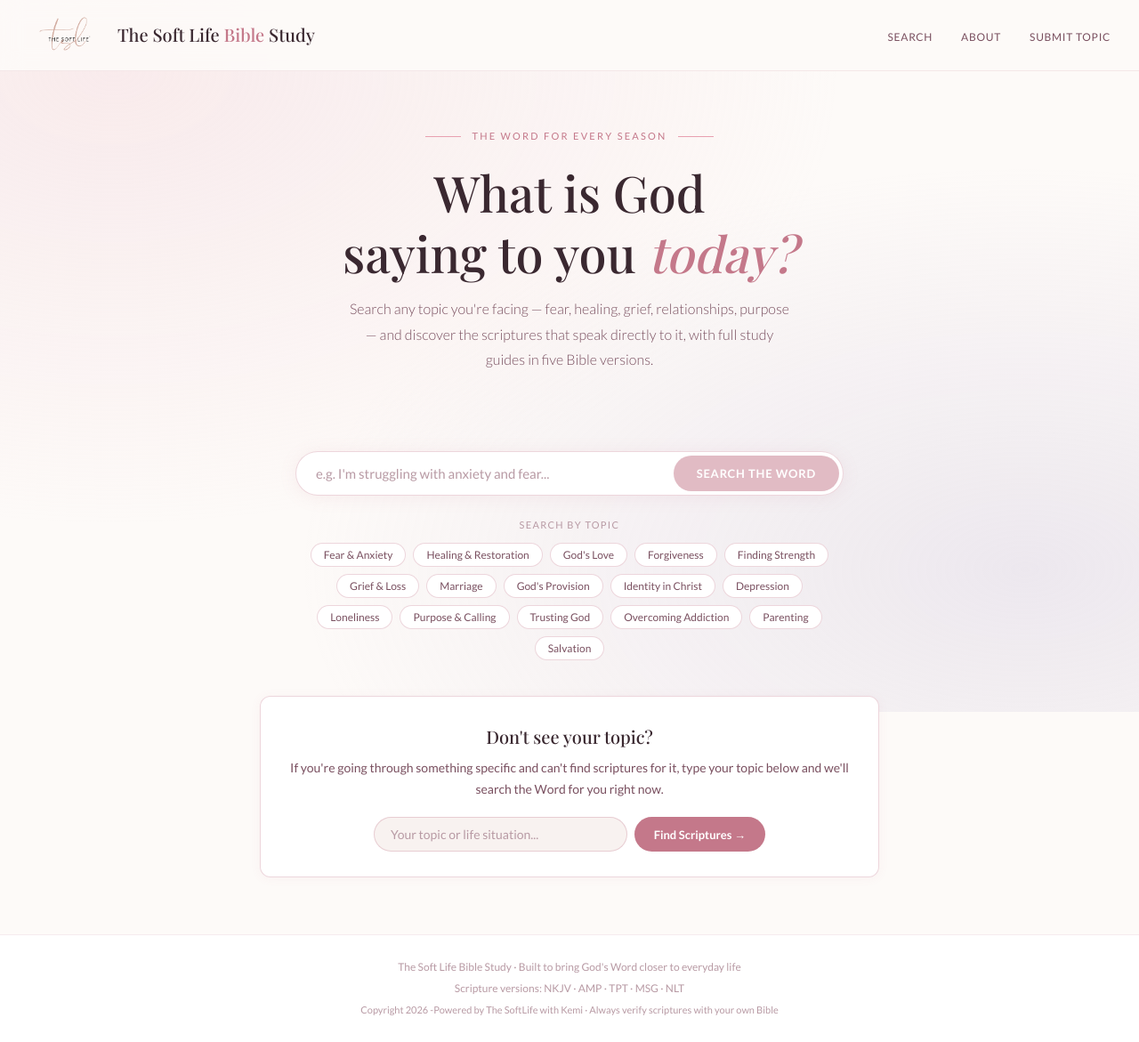
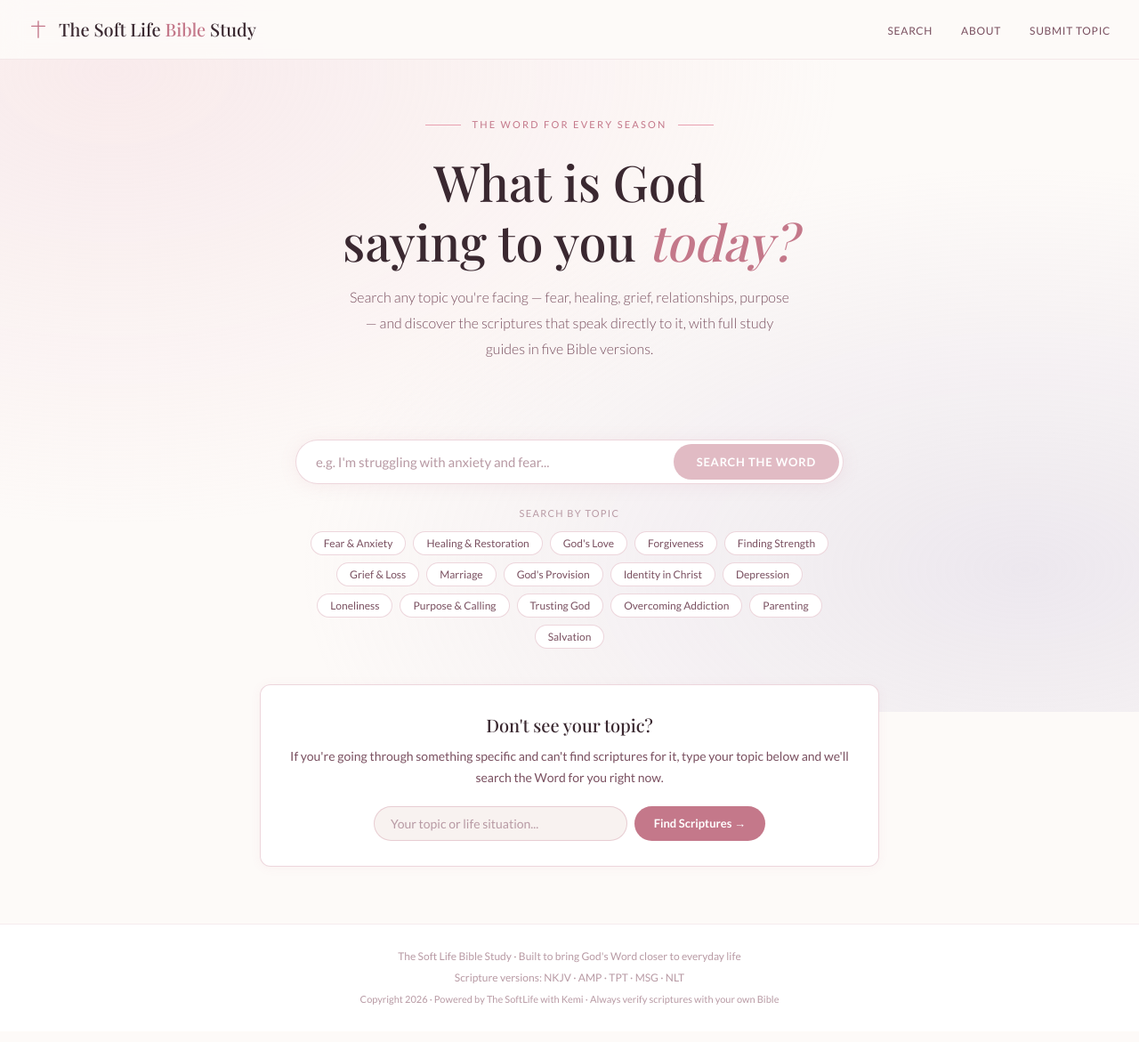
Before and after one commit to LifewithKemi/simplified-bible-study, a React (Vite) app: page / in a window 1280 px wide. Shown: the whole page at 89% size. Built offline with nearby package versions, Linux system fonts and the light colour scheme.

Commit message:
Update App.jsx

```diff
--- a/src/App.jsx
+++ b/src/App.jsx
@@ -58,12 +58,7 @@ export default function App() {
       {/* HEADER */}
       <header className="header">
         <a className="header-logo" href="/" onClick={() => { setResults(null); setQuery(''); }}>
-          <img
-  className="header-brand-mark"
-  src="./public/softlifewithkemi-logo.png"
-  alt="SoftLifeWithKemi logo"
-/>
-
+          <CrossIcon className="header-cross" />
           <span className="header-title">The Soft Life <span>Bible</span> Study</span>
         </a>
         <nav>
@@ -193,7 +188,7 @@ export default function App() {
           The Soft Life Bible Study · Built to bring God's Word closer to everyday life<br />
           Scripture versions: NKJV · AMP · TPT · MSG · NLT<br />
           <span style={{ color: 'var(--text-dim)', fontSize: 11 }}>
-            Copyright 2026 -Powered by The SoftLife with Kemi · Always verify scriptures with your own Bible
+            Copyright 2026 · Powered by The SoftLife with Kemi · Always verify scriptures with your own Bible
           </span>
         </p>
       </footer>
```
